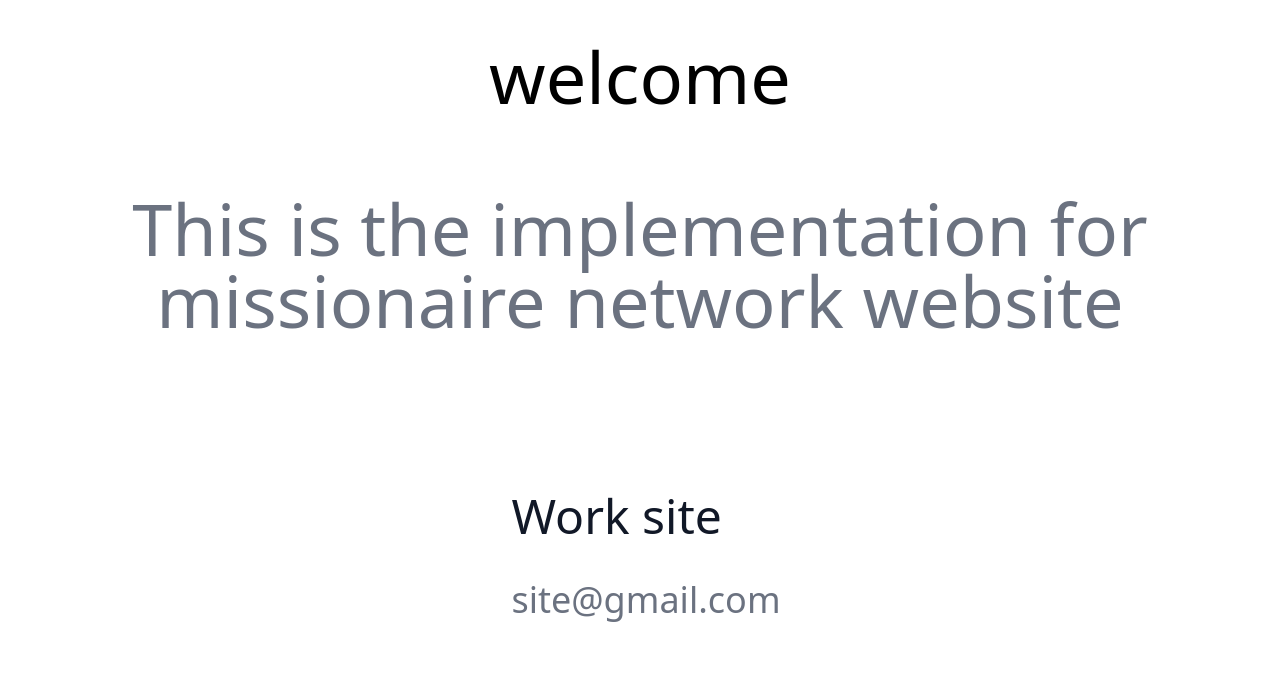
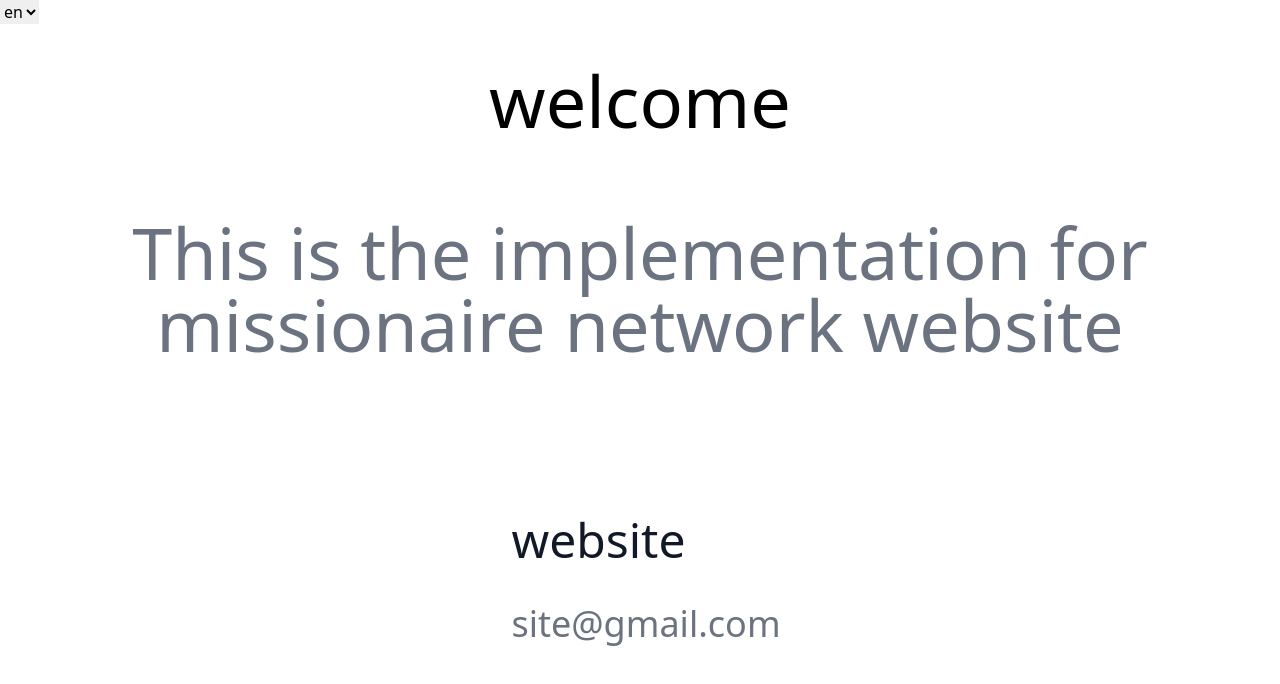
Before and after one commit to Reneuwumuhire/new-missionnaire-network-website, a SvelteKit app: page / in a window 1280 px wide. Shown: the top 684 px of the page. Built offline with nearby package versions, Linux system fonts and the light colour scheme.

Commit message:
add internationalization

```diff
--- /dev/null
+++ b/src/i18n.ts
@@ -0,0 +1,27 @@
+import { writable, derived } from 'svelte/store';
+
+export const dict = writable();
+export const locale = writable('en');
+
+const localizedDict = derived([dict, locale], ([dictInit, localeInit]) => {
+
+  if (!dictInit || !localeInit) return;
+
+  return(dictInit[localeInit] ?? localeInit );
+});
+
+const getMessageFromLocalizedDict = (id:string, localizedDict: any) => {
+  const splitId = id.split('.');
+  let message = {...localizedDict};
+
+  splitId.forEach((partialId) => {
+    message = message[partialId] ?? partialId;
+  });
+  return(message);
+};
+
+const createMessageFormatter = (localizedDict: any) => (id: string) => getMessageFromLocalizedDict(id, localizedDict);
+
+export const t = derived(localizedDict, ($localizedDict) => {
+  return(createMessageFormatter($localizedDict));
+});
--- a/src/routes/+layout.svelte
+++ /dev/null
@@ -1,5 +0,0 @@
-<script>
-    import "../app.css";
-  </script>
-
-  <slot />
--- a/src/routes/+page.svelte
+++ b/src/routes/+page.svelte
@@ -1,21 +1,31 @@
+<script lang="ts">
+	import '../app.css';
+	import { dict, locale, t } from '../i18n';
+	import fr from '../translations/fr';
+	import en from '../translations/en';
+	const languages = { en, fr };
+	dict.set(languages);
+	// locale.set("fr")
+	const webName: string = 'missionaire network website';
+	const name = 'website';
+	const email = 'site@gmail.com';
+</script>
 
+<select bind:value={$locale}>
+	{#each Object.keys(languages) as lang}
+		<option value={lang}>
+			{lang}
+		</option>
+	{/each}
+</select>
 
-<h4 class="text-center text-7xl pt-10 px-10 mb-10">welcome</h4>
-<h1 class="text-center text-7xl pt-10 px-10 mb-10 text-gray-500">This is the implementation for {webName}</h1>
-   <ul class="divide-y grid items-center justify-center  divide-gray-200">
-
-        <li  class="py-4 flex mt-[100px]">
-          <div class="ml-3 grid gap-10">
-            <p class="text-5xl font-medium text-gray-900">{name}</p>
-            <p class="text-4xl text-gray-500">{email}</p>
-          </div>
-        </li>
-    </ul>
-
-<script lang="ts">
-    import "../app.css";
-
-    const webName: string = "missionaire network website";
-    const name = "Work site";
-    const email = "site@gmail.com"
-</script>
+<h4 class="text-center text-7xl pt-10 px-10 mb-10">{$t('welcome')}</h4>
+<h1 class="text-center text-7xl pt-10 px-10 mb-10 text-gray-500">{$t("This is the implementation for")} {webName}</h1>
+<ul class="divide-y grid items-center justify-center divide-gray-200">
+	<li class="py-4 flex mt-[100px]">
+		<div class="ml-3 grid gap-10">
+			<p class="text-5xl font-medium text-gray-900">{$t(name)}</p>
+			<p class="text-4xl text-gray-500">{email}</p>
+		</div>
+	</li>
+</ul>
--- /dev/null
+++ b/src/translations/en.ts
@@ -0,0 +1,5 @@
+export default {
+    "welcome": "welcome",
+    "This is the implementation for": "This is the implementation for",
+    "website": "website"
+}
--- /dev/null
+++ b/src/translations/fr.ts
@@ -0,0 +1,5 @@
+export default {
+    "welcome": "Bienvenue",
+    "This is the implementation for": "C'est la mise en œuvre pour",
+    "website": "site Internet"
+}
```
Also changed, not shown: 1 other file (tests, documents, lock files or other folders).
